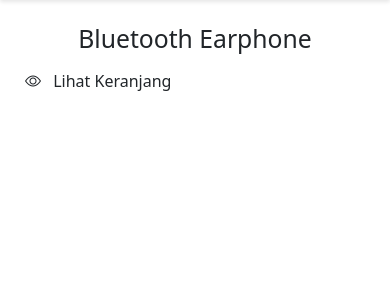
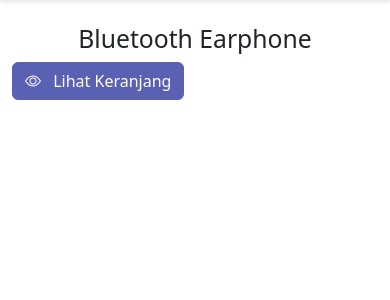
Before and after one commit to karinarinv/web, a PHP site: page /bt_earphone.php in a window 390 px wide. Shown: the part 78-378 px from the top of the page. Run offline with PHP 8.4, Linux system fonts and the light colour scheme; the visitor is signed in with stand-in values (Sample User, id 1); data that the repository does not hold is empty.

Commit message:
Update bt_earphone.css

```diff
--- a/bt_earphone.css
+++ b/bt_earphone.css
@@ -1,18 +1,10 @@
-
 @import url('https://fonts.googleapis.com/css2?family=Oswald:wght@200..700&display=swap');
-
-
-
 
 .navbar {
   background-color: #5B61B2 !important;
   padding: 10px 20px;
   box-shadow: 0 2px 4px rgba(0, 0, 0, 0.1);
 }
-
-
-
-
 
 .dropdown-submenu {
   position: relative;
@@ -38,12 +30,10 @@
   color: #000000;
 }
 
-
 .dropdown-submenu .dropdown-menu .dropdown-item:hover {
   background-color: #e9ecef;
   color: #000000;
 }
-
 
 .dropdown-submenu:hover > .dropdown-menu {
   display: block;
@@ -106,6 +96,21 @@
 .card-img-top {
   border-radius: 10px;
 }
+
 .card-body {
   text-align: center;
 }
+
+.btn-keranjang {
+  background-color: #5B61B2;
+  border-color: #5B61B2;
+  color: #fff;
+  transition: background-color 0.3s ease, border-color 0.3s ease;
+}
+
+.btn-keranjang:hover,
+.btn-keranjang:focus {
+  background-color: #8e7f6c;
+  border-color: #8e7f6c;
+  color: #fff;
+}
```
Lines whose indentation alone changed are shown as unchanged.
